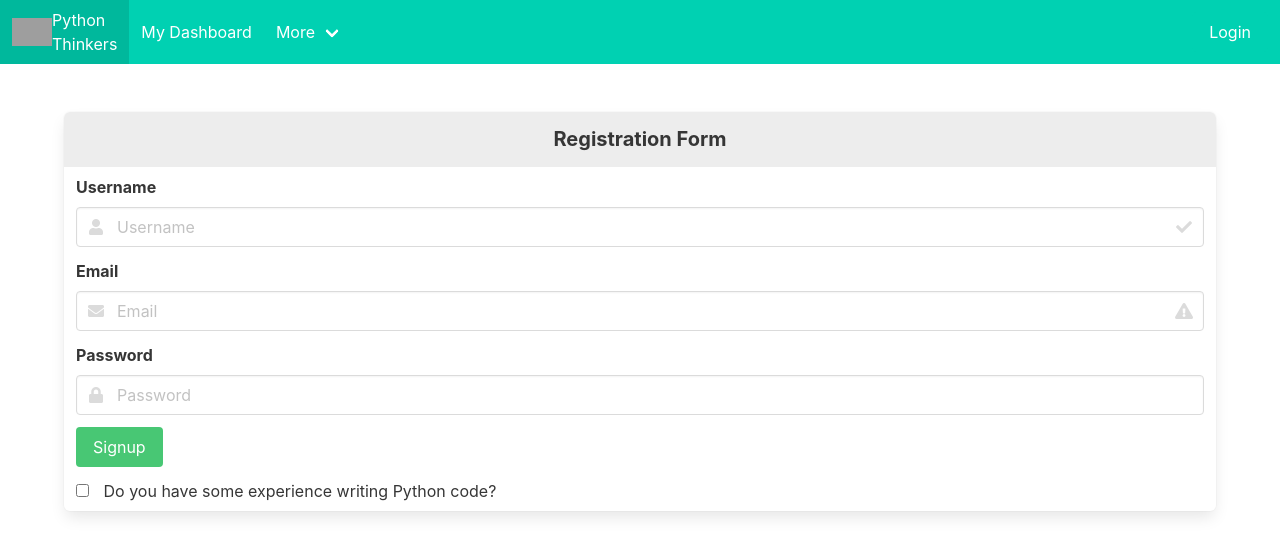
After one commit to k-eaton/ArtemisPlayground, a Django app: page /signup in a window 1280 px wide. The commit adds this page. Shown: the top 556 px of the page. Run offline with Django 3.2, Linux system fonts and the light colour scheme; parts of the project's set-up code (start-up, migrations or seed data) failed here and were passed over; some libraries are stand-ins or nearby versions; grey boxes are pictures that could not be loaded.

Commit message:
iserrano2, missed stuff

```diff
--- a/share/templates/share/base.html
+++ b/share/templates/share/base.html
@@ -3,7 +3,7 @@
 <head>
     <meta charset="UTF-8">
     <meta name="viewport" content="width=device-width, initial-scale=1">
-    <title>Sharing Code</title>
+    <title>Python Thinkers</title>
     {% load static %}
     <link rel="stylesheet" type="text/css" href="{% static 'share/bulma-0.8.0/css/bulma.css' %}"/>
     <link href="https://use.fontawesome.com/releases/v5.0.6/css/all.css" rel="stylesheet">
@@ -11,20 +11,70 @@
 </head>
 
 <body>
-
 <nav class="navbar is-primary" role="navigation" aria-label="main navigation">
     <div class="navbar-brand">
         <a class="navbar-item" href="{% url 'share:index' %}">
-            <img src="{% static 'share/images/icon.png' %}" alt=" icon" width="40" height="40">
+            <img src="{% static 'share/images/thinking-face.png' %}" alt=" icon" width="40" height="60">
+            Python <br>Thinkers
         </a>
+        </a class="navbar-item">
+
+      <!--   https://bulma.io/documentation/components/navbar/  for responsive sites-->
+      <a role="button" class="navbar-burger" aria-label="menu" aria-expanded="false" data-target="navbarData">
+       <span aria-hidden="true"></span>
+       <span aria-hidden="true"></span>
+       <span aria-hidden="true"></span>
+     </a>
+
     </div>
-</nav>
+
+    <div id="navbarData" class="navbar-menu is-active" >
+      <!-- navbar-menu hidden in mobile devices -->
+      <!-- is-actice makes id show in mobile devices -->
+   <div class="navbar-start">
+
+     <a class="navbar-item" href="{% url 'share:dashboard' %}">My Dashboard</a>
+
+    <div class="navbar-item has-dropdown is-hoverable">
+       <a class="navbar-link">
+         More
+       </a>
+
+       <div class="navbar-dropdown">
+          <a class="navbar-item" href="{% url 'share:index' %}">All Problems</a>
+          <a class="navbar-item" href="{% url 'share:publish_problem' %}">Post a Problem</a>
+          <a class="navbar-item"> More items later </a>
+
+       </div>
+
+     </div>
+   </div>
+
+   <div class="navbar-end">
+         <div class="navbar-item">
+           <div class="buttons">
+
+             {% if request.path == "/login" or request.path == "/loguser" %}
+             <a class="button is-primary" href="{% url 'share:signup' %}">Signup</a>
+
+              {% elif request.path == "/signup"  %}
+
+              <a class="button is-primary" href="{% url 'share:login' %}">Login</a>
+
+             {% else   %}
+             <a class="button is-primary" href="{% url 'share:logout' %}">Logout</a>
+
+             {% endif %}
+
+           </div>
+         </div>
+       </div>
+     </div>
+   </nav>
 
 <section class="section">
     <div class="container">
-        {% block content %}
-
-        {% endblock content %}
+        {% block content %}{% endblock content %}
     </div>
 </section>
 
--- /dev/null
+++ b/share/templates/share/signup.html
@@ -0,0 +1,67 @@
+{% extends "share/base.html" %}
+
+{% block content %}
+
+<div class="columns">
+      <div class="column ">
+
+          <nav class="panel">
+            <p class="panel-heading" style="text-align:center">
+            <span><strong>Registration Form</strong></span>
+            </p>
+
+
+              <div class="panel-block">
+                  <!-- the action of the form goes to create function in views.py -->
+                   <form class="control" action="{% url 'share:create' %}" method="post">
+                          {% csrf_token %}
+                          <div class="field">
+                              <label class="label">Username</label>
+                             <div class="control has-icons-left has-icons-right">
+                                  <input class="input" placeholder="Username" type="text" name="username"/>
+                                 <span class="icon is-small is-left">
+                                    <i class="fas fa-user"></i>
+                                  </span>
+                                  <span class="icon is-small is-right">
+                                    <i class="fas fa-check"></i>
+                                  </span>
+                              </div>
+                          </div>
+                          <div class="field">
+                              <label class="label">Email</label>
+                             <div class="control has-icons-left has-icons-right">
+                                  <input class="input" placeholder="Email" type="email" name="email"/>
+                                 <span class="icon is-small is-left">
+                                    <i class="fas fa-envelope"></i>
+                                  </span>
+                                  <span class="icon is-small is-right">
+                                    <i class="fas fa-exclamation-triangle"></i>
+                                  </span>
+                              </div>
+                          </div>
+                          <div class="field">
+                              <label class="label">Password</label>
+                              <div class="control has-icons-left">
+                                  <input class="input" placeholder="Password" type="password" name="password">
+                                   <span class="icon is-small is-left">
+                                   <i class="fas fa-lock"></i>
+                                  </span>
+                              </div>
+                          </div>
+                          <div class="field">
+                              <p class="control">
+                                  <button class="button is-success" type="submit" value="Signup">Signup</button>
+                              </p>
+                          </div>
+                          <label class="checkbox">
+                              <input type="checkbox" id="coder_yet_checkbox" name="coder_yet_checkbox", value=False />
+                              <!-- Returns True if the checkbox is checked -->
+                              Do you have some experience writing Python code?
+                          </label>
+                      </form>
+                    </div>
+          </nav>
+      </div>
+  </div>
+
+{% endblock content %}
--- a/share/urls.py
+++ b/share/urls.py
@@ -5,4 +5,16 @@ from . import views  #import everything from views module
 app_name = 'share'
 urlpatterns = [
     path('',views.index, name='index'),
+    #iserrano2
+    # authentication: signup, login, logout
+    path('create', views.create, name='create'),
+    path("loguser", views.login_user, name="loguser"),
+    path('login', views.login_view, name='login'),
+    path('logout', views.logout_view, name='logout'),
+    path('signup', views.signup, name='signup'),
+    #iserrano2
+    #dashboard & publish_problem
+    path("dashboard", views.dashboard, name='dashboard'),
+    path('publish_problem', views.publish_problem, name='publish_problem'),
+
 ]
--- a/share/views.py
+++ b/share/views.py
@@ -1,9 +1,85 @@
-from django.shortcuts import render
+from django.shortcuts import render, redirect #iserrano2
 from django.http import HttpResponse
 from share.models import Script
+#iserrano2 - authentication, login, logout
+from django.contrib.auth import authenticate, login, logout
+#iserrano2 - import all models created
+from .models import Script, Problem, Coder
+#iserrano2 - import User model
+from django.contrib.auth.models import User
 
 # Create your views here.
 #iserrano0
 def index(request):
     if request.method == "GET":
         return render(request, 'share/index.html')  #iserrano2
+
+#iserrano2
+def signup(request):
+    if request.user.is_authenticated:
+        return redirect("share:index")
+    return render(request, 'share/signup.html')
+
+#iserrano2
+def create(request):
+    if request.method == "POST":
+        username = request.POST['username']
+        email = request.POST['email']
+        password = request.POST['password']
+        coder_yet = request.POST['coder_yet_checkbox']
+
+        if username is not None and email is not None and password is not None: # checking that they are not None
+            if not username or not email or not password: # checking that they are not empty
+                return render(request, "share/signup.html", {"error": "Please fill in all required fields"})
+            if User.objects.filter(username=username).exists():
+                return render(request, "share/signup.html", {"error": "Username already exists"})
+            elif User.objects.filter(email=email).exists():
+                return render(request, "share/signup.html", {"error": "Email already exists"})
+            # save our new user in the User model
+            user = User.objects.create_user(username, email, password)
+            coder = Coder.objects.create(user= user, coder_yet = coder_yet).save()
+            user.save()
+
+            login(request, user, backend="django.contrib.auth.backends.ModelBackend")
+            # this logs in our new user, backend means that we are using the  Django specific auhentication and not 3rd party
+
+        return redirect("share:index")
+
+    else:
+        return redirect("share:signup")
+
+#iserrano2
+def login_view(request):
+    if request.user.is_authenticated:
+        return redirect("share:index")
+    return render(request, 'share/login.html')
+
+#iserrano2
+# the function loguser is called from the login form
+def login_user(request):
+    if request.method == "POST":
+        username = request.POST["username"]
+        password = request.POST["password"]
+        if not username or not password:
+            return render(request, "share/login.html", {"error":"One of the fields was empty"})
+        user = authenticate(request, username=username, password=password)
+        if user is not None:
+            login(request, user)
+            return redirect("share:index")
+        else:
+            return render(request, "share/login.html", {"error":"Wrong username or password"})
+    else:
+        return redirect("share:index")
+
+#iserrano2
+def logout_view(request):
+    logout(request)
+    return redirect("share:login")
+
+#iserrano2
+def dashboard(request):
+    pass
+
+#iserrano2
+def publish_problem(request):
+    pass
```
Also changed, not shown: share/templates/share/login.html (added, +55 -0 lines), README.md.
